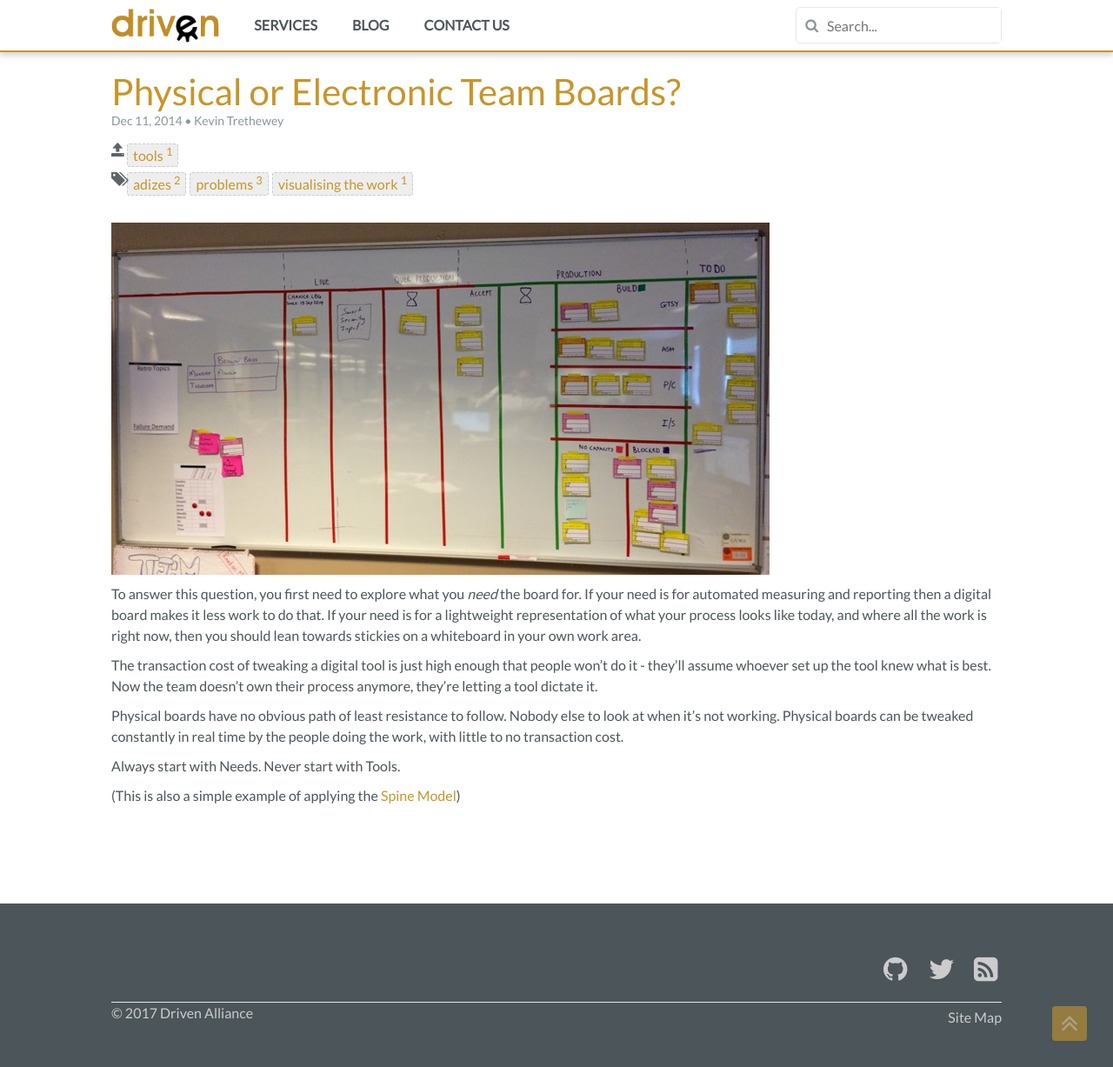
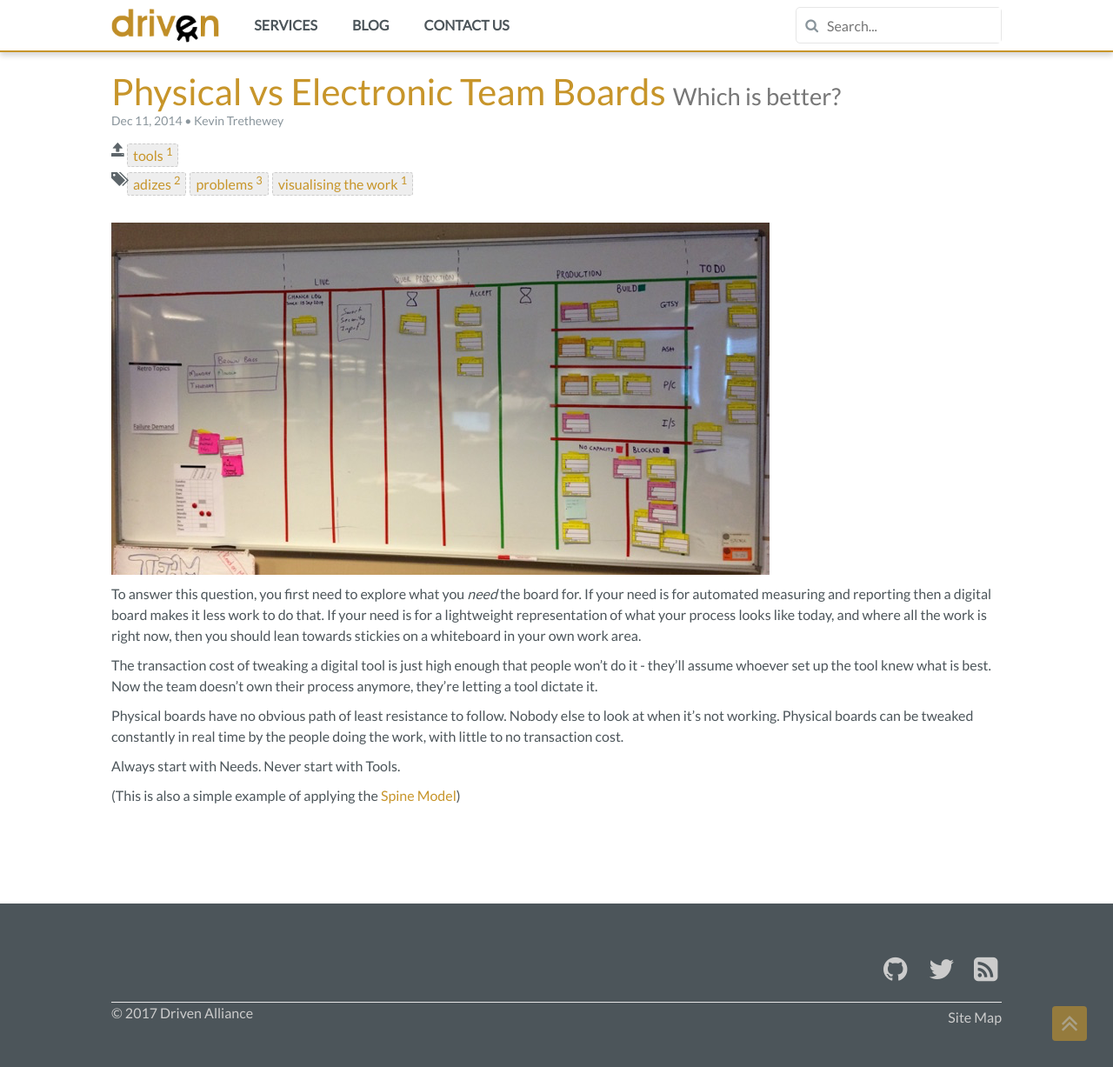
Before and after one commit to DrivenAlliance/website, a Jekyll site: the page built from _posts/2014-12-11-physicalvsdigitalboards.md, in a window 1280 px wide and 1227 px high. Shown: the whole window at 87% size. Built offline with Jekyll 4.4.1, drawn with Linux system fonts in a browser that asks for light colours; nearby versions of some CDN libraries; comment, search, counter and statistics services are not loaded.

Commit message:
update to title and tagline on physical vs. electronic post

```diff
--- a/_posts/2014-12-11-physicalvsdigitalboards.md
+++ b/_posts/2014-12-11-physicalvsdigitalboards.md
@@ -1,8 +1,8 @@
 ---
 layout: post
-title: Physical or Electronic Team Boards?
+title: Physical vs Electronic Team Boards
 categories: [tools]
-tagline: ""
+tagline: "Which is better?"
 author: Kevin Trethewey
 tags: [adizes, problems, visualising the work]
 ---
```
